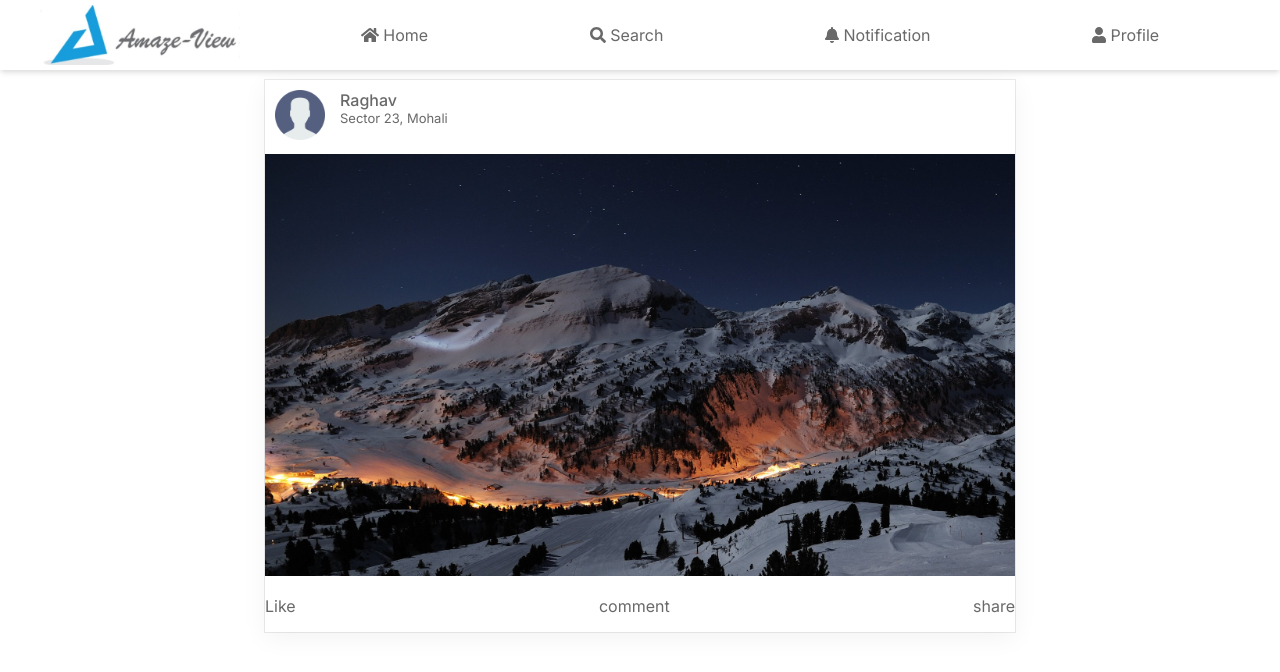
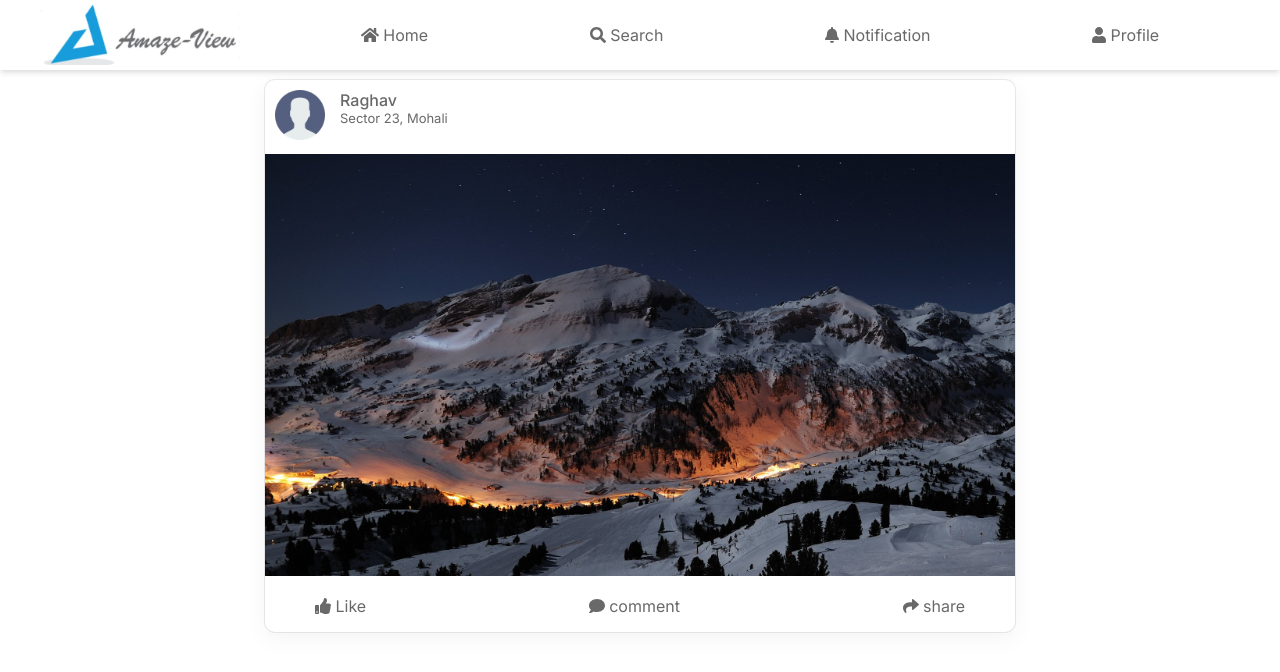
Before and after one commit to dr-cyberx/Amaze-View, a Next.js app in the folder client/: page /Home in a window 1280 px wide. Shown: the top 672 px of the page. Built offline with nearby package versions, Linux system fonts and the light colour scheme; sample sign-in values are in the browser's storage.

Commit message:
design fixes of postcard

```diff
--- a/client/components/general/PostCard.tsx
+++ b/client/components/general/PostCard.tsx
@@ -1,5 +1,11 @@
 import React from "react";
 import Image from "next/image";
+import { FontAwesomeIcon } from "@fortawesome/react-fontawesome";
+import {
+  faThumbsUp,
+  faComment,
+  faShare
+} from "@fortawesome/free-solid-svg-icons";
 import style from "@styles/PostCard.module.scss";
 
 const PostCard: React.FunctionComponent = (): JSX.Element => {
@@ -30,9 +36,9 @@ const PostCard: React.FunctionComponent = (): JSX.Element => {
         />
       </div>
       <div className={style.Post_card_foot}>
-        <p>Like</p>
-        <p>comment</p>
-        <p>share</p>
+        <p><FontAwesomeIcon size="1x" icon={faThumbsUp} /> Like</p>
+        <p><FontAwesomeIcon size="1x" icon={faComment} /> comment</p>
+        <p><FontAwesomeIcon size="1x" icon={faShare} /> share</p>
       </div>
     </div>
   );
--- a/client/styles/PostCard.module.scss
+++ b/client/styles/PostCard.module.scss
@@ -5,6 +5,7 @@
   margin-top: 10px;
   box-shadow: rgba(0, 0, 0, 0.05) 0px 6px 24px 0px,
     rgba(0, 0, 0, 0.08) 0px 0px 0px 1px;
+    border-radius: 10px;
   & .Post_card_head {
     display: flex;
     padding: 10px;
@@ -22,5 +23,7 @@
       display: flex;
       justify-content: space-between;
       align-items: center;
+      padding-left: 50px;
+      padding-right: 50px;
   }
 }
```
